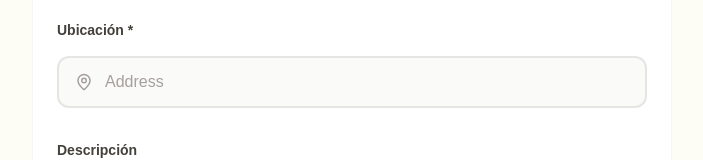
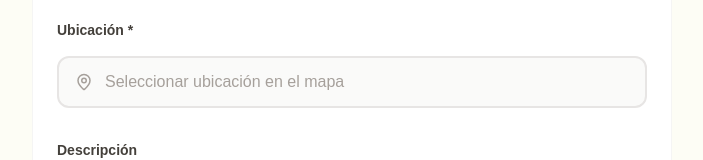
Before and after one commit to ArmestoSantiago/sos-patas, a React (Vite) app: page /add in a window 1280 px wide. Shown: the part 1233-1393 px from the top of the page, without its empty margins (288-991 px from the left). Built offline with nearby package versions, Linux system fonts and the light colour scheme; no server answers.

Commit message:
fix address string value bug

```diff
--- a/src/components/PostForm.tsx
+++ b/src/components/PostForm.tsx
@@ -108,8 +108,6 @@ export function PostForm({ newAnimalLocation }: AnimalFormProps) {
   };
 
   useEffect(() => {
-
-    setAddressNewAnimal('Address');
 
     const getAddressText = async () => {
       if (!newAnimalLocation) return;
```
